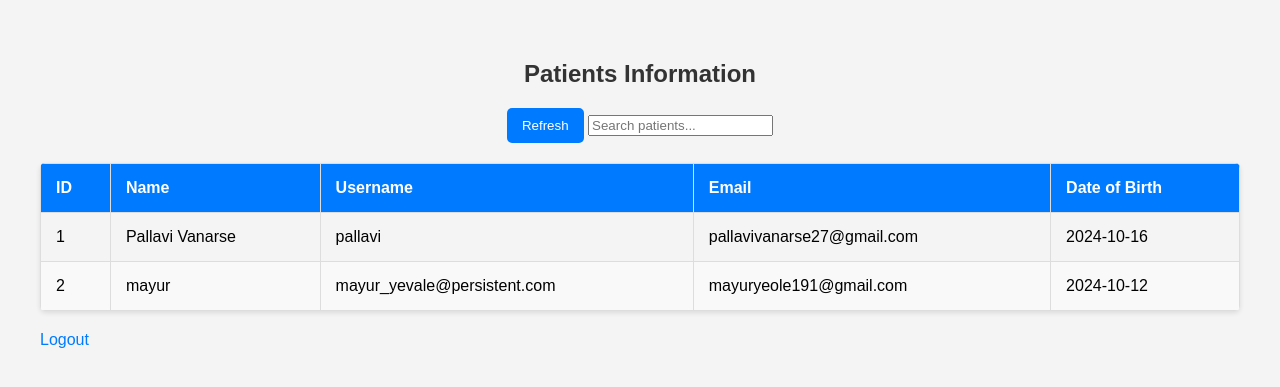
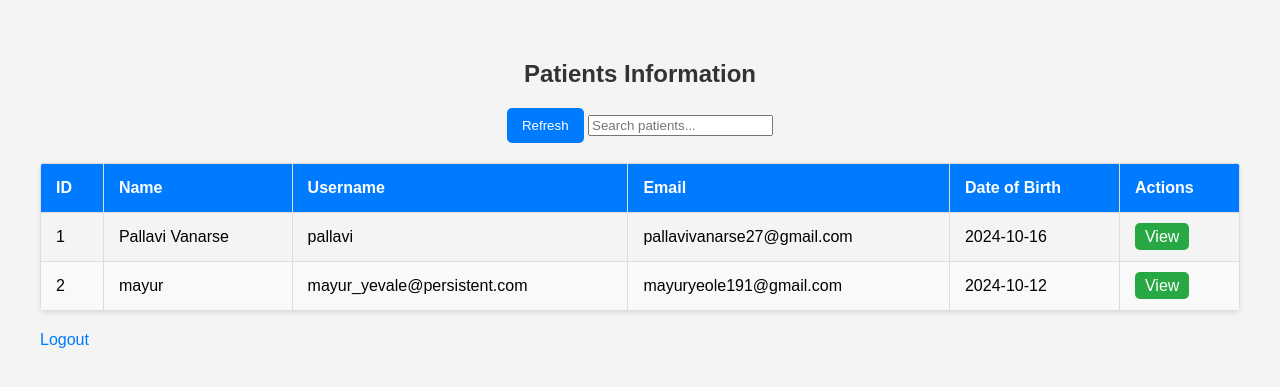
Before and after one commit to mayur1911/Parkinsons-Disease-Prediction, a Flask app: page /dashboard in a window 1280 px wide. Shown: the top 387 px of the page. Run offline with Flask 3, Linux system fonts and the light colour scheme; a user stored in the database is signed in; parts of the project's set-up code (start-up, migrations or seed data) failed here and were passed over.

Commit message:
added redirection to predict.html

```diff
--- a/app.py
+++ b/app.py
@@ -134,9 +134,11 @@ def logout():
     return redirect(url_for('login'))
 
 # Route for the prediction form page
-@app.route('/predict')
+@app.route('/predict', methods=['GET', 'POST'])
 def predict_form():
-    return render_template('predict.html')
+    patient_id = request.args.get('patient_id')  # Get the patient ID from the URL
+    # Logic to fetch patient details if needed
+    return render_template('predict.html', patient_id=patient_id)
 
 @app.route('/result', methods=['GET','POST'])
 def predict():
--- a/static/css/patients.css
+++ b/static/css/patients.css
@@ -72,6 +72,22 @@ a:hover {
     background-color: #0056b3;
 }
 
+/* Action button styling */
+.action-button {
+    background-color: #28a745; /* Green */
+    color: white;
+    padding: 5px 10px;
+    border: none;
+    border-radius: 5px;
+    cursor: pointer;
+    transition: background-color 0.3s;
+}
+
+/* Action button hover effect */
+.action-button:hover {
+    background-color: #218838; /* Darker green */
+}
+
 /* Message styling */
 .message {
     margin-top: 20px;
--- a/templates/patients.html
+++ b/templates/patients.html
@@ -22,6 +22,7 @@
                 <th>Username</th>
                 <th>Email</th>
                 <th>Date of Birth</th>
+                <th>Actions</th> <!-- New column for actions -->
             </tr>
         </thead>
         <tbody>
@@ -32,6 +33,9 @@
                     <td>{{ patient.username }}</td>
                     <td>{{ patient.email }}</td>
                     <td>{{ patient.date_of_birth.strftime('%Y-%m-%d') }}</td>
+                    <td>
+                        <a href="{{ url_for('predict_form') }}?patient_id={{ patient.id }}" class="action-button">View</a> <!-- Updated to link to the predict form -->
+                    </td>
                 </tr>
             {% endfor %}
         </tbody>
```
